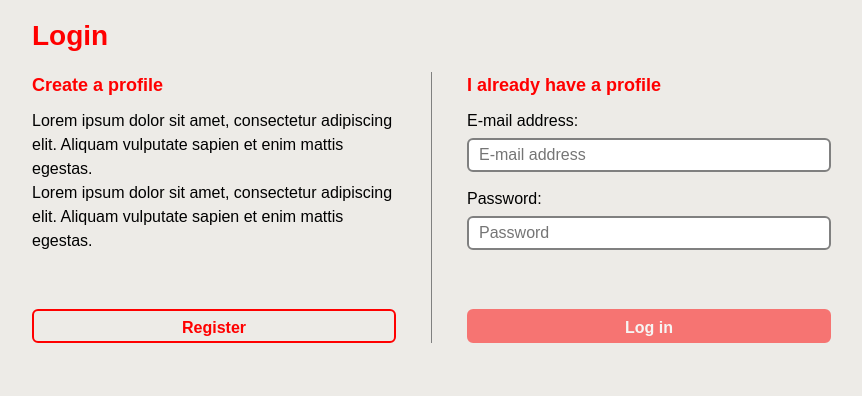
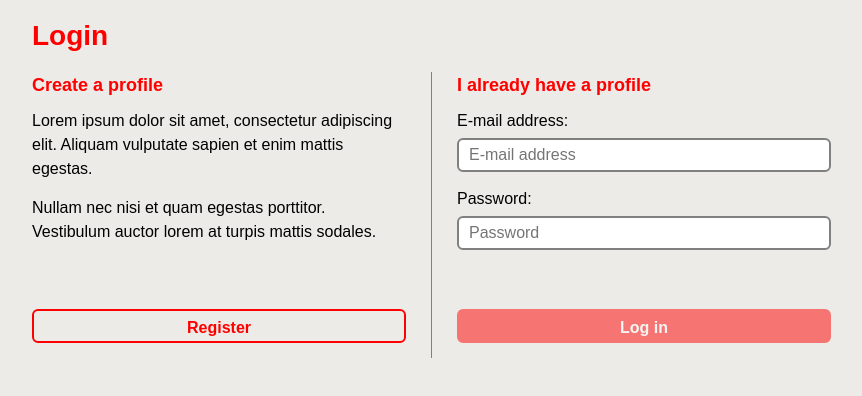
Before and after one commit to DMamrak/MobiquityChallenge, a plain HTML site: page index.html in a window 1280 px wide. Shown: the whole page, without its empty margins (208-1070 px from the left). Drawn offline with Linux system fonts and the light colour scheme.

Commit message:
Adding some responsiveness

```diff
--- a/css/styles.css
+++ b/css/styles.css
@@ -23,6 +23,10 @@ h1 {
 h2 {
 	margin-bottom: 10px;
 	font-size: 18px;
+}
+
+p {
+	margin-bottom: 15px;
 }
 
 a {
@@ -82,10 +86,6 @@ input[disabled] {
 	margin-bottom: 15px;
 }
 
-.form_item:last-child {
-	margin-bottom: 0;
-}
-
 .form_item label {
 	display: block;
 	margin-bottom: 5px;
@@ -108,9 +108,13 @@ input[disabled] {
 /* Login page */
 
 .container {
-	position: relative;
-	width: 800px;
-	margin: 15px auto 0 auto;
+	margin: 15px;
+}
+
+@media screen and (min-width: 600px) {
+	.container {
+		margin-left: 25px;
+		margin-right: 25px;
 	}
 
 	.container:after {
@@ -126,7 +130,7 @@ input[disabled] {
 
 	.container .section.login {
 		float: right;
-	padding-left: 35px;
+		padding-left: 25px;
 		border-left: 1px solid #808080;
 		margin-left: -1px;
 		margin-right: 1px;
@@ -134,7 +138,7 @@ input[disabled] {
 
 	.container .section.register {
 		float: left;
-	padding-right: 35px;
+		padding-right: 25px;
 		border-right: 1px solid #808080;
 	}
 
@@ -143,3 +147,12 @@ input[disabled] {
 	{
 		min-height: 200px;
 	}
+}
+
+@media screen and (min-width: 850px) {
+	.container {
+		width: 800px;
+		margin-left: auto;
+		margin-right: auto;
+	}
+}
--- a/index.html
+++ b/index.html
@@ -55,7 +55,7 @@
 				<h2>Create a profile</h2>
 				<div class="text">
 					<p>Lorem ipsum dolor sit amet, consectetur adipiscing elit. Aliquam vulputate sapien et enim mattis egestas.</p>
-					<p>Lorem ipsum dolor sit amet, consectetur adipiscing elit. Aliquam vulputate sapien et enim mattis egestas.</p>
+					<p>Nullam nec nisi et quam egestas porttitor. Vestibulum auctor lorem at turpis mattis sodales.</p>
 				</div>
 				<a href="/register" class="button">Register</a>
 			</div>
```
Lines whose indentation alone changed are shown as unchanged.
